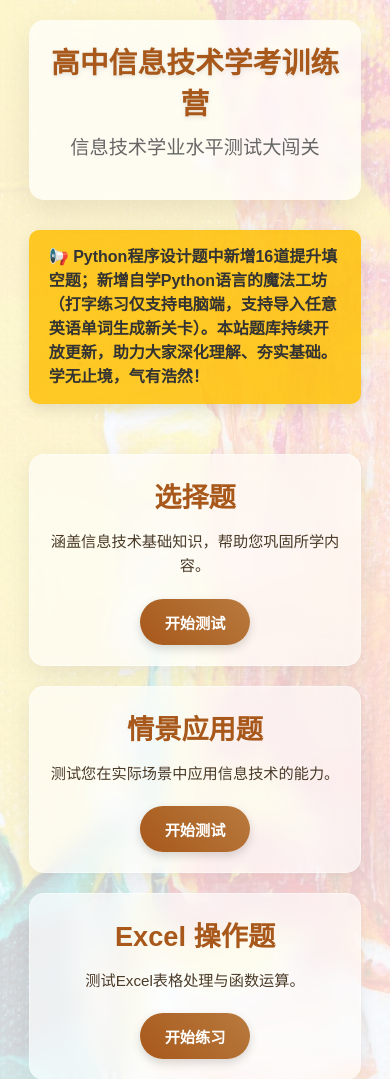
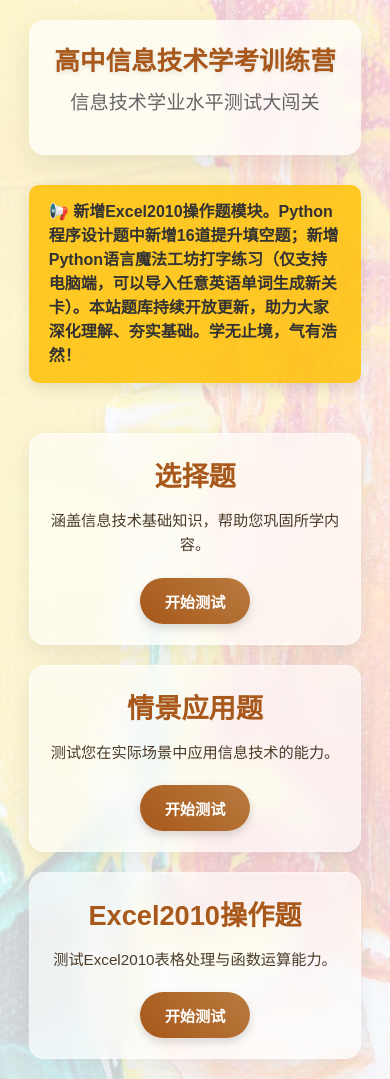
Before and after one commit to gzzaac/gzzaac.github.io, a plain HTML site: page index.html in a window 390 px wide. Shown: the top 1079 px of the page. Drawn offline with Linux system fonts and the light colour scheme; some packages are replaced by stand-ins of ours; a script that the page names is missing.

Commit message:
Add files via upload

```diff
--- a/index.html
+++ b/index.html
@@ -271,7 +271,8 @@
             }
 
             h1 {
-                font-size: 1.8rem;
+                font-size: 1.6rem;  /* 11 字标题手机上一行放下，不再折成两行 */
+                letter-spacing: 0;
             }
         }
     </style>
@@ -284,7 +285,7 @@
         </header>
 
         <div class="notification-bar">
-            📢 Python程序设计题中新增16道提升填空题；新增自学Python语言的魔法工坊（打字练习仅支持电脑端，支持导入任意英语单词生成新关卡）。本站题库持续开放更新，助力大家深化理解、夯实基础。学无止境，气有浩然！
+            📢 新增Excel2010操作题模块。Python程序设计题中新增16道提升填空题；新增Python语言魔法工坊打字练习（仅支持电脑端，可以导入任意英语单词生成新关卡）。本站题库持续开放更新，助力大家深化理解、夯实基础。学无止境，气有浩然！
         </div>
 
         <div class="nav-cards">
@@ -301,9 +302,9 @@
             </div>
 
             <div class="card card-6">
-                <h2>Excel 操作题</h2>
-                <p>测试Excel表格处理与函数运算。</p>
-                <a href="excel/index.html" class="btn">开始练习</a>
+                <h2>Excel2010操作题</h2>
+                <p>测试Excel2010表格处理与函数运算能力。</p>
+                <a href="excel/index.html" class="btn">开始测试</a>
             </div>
 
             <div class="card card-3">
```
